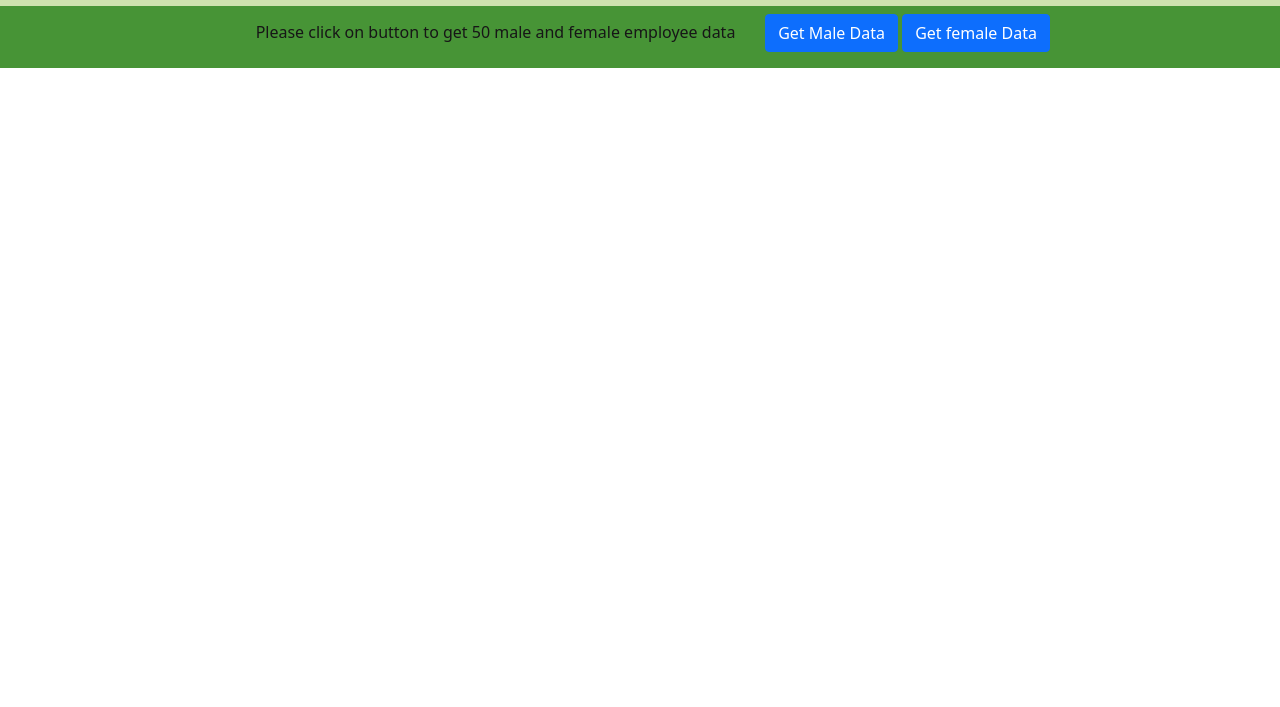
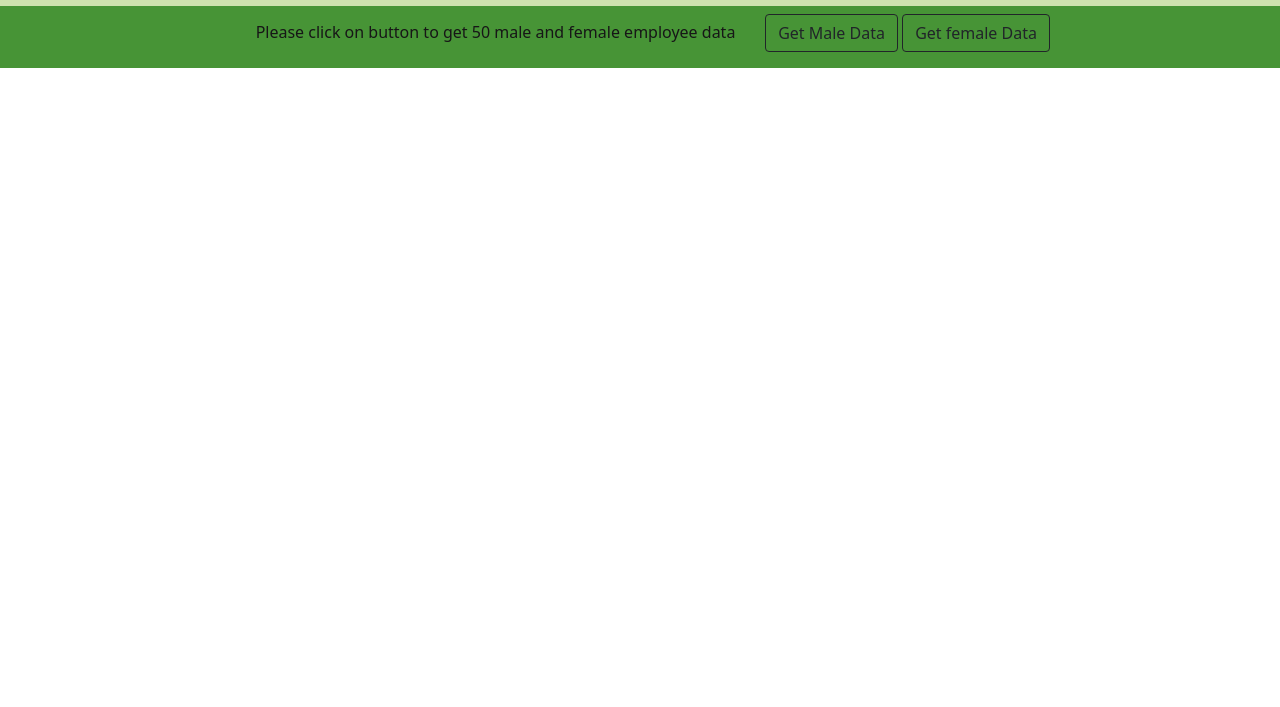
Before and after one commit to aadil124/FetchDataFromAPIs, a plain HTML site: page index.html in a window 1280 px wide. Shown: the part 93-800 px from the top of the page. Drawn offline with nearby package versions, Linux system fonts and the light colour scheme.

Commit message:
some changes

```diff
--- a/index.html
+++ b/index.html
@@ -18,11 +18,12 @@
         <h1 id="title">Fetching Random Data From Dummy API</h1>
         <div class="para">
             <span id="span">Please click on button to get 50 male and female employee data</span>
-            <button class="btn btn-primary" id="btnMale">Get Male Data</button>
-            <button class="btn btn-primary" id="btnFemale">Get female Data</button>
+            <button class="btn btn-outline-dark" id="btnMale">Get Male Data</button>
+            <button class="btn btn-outline-dark" id="btnFemale">Get female Data</button>
         </div>
-        <div class="row row-cols-1 row-cols-md-3 g-4 cardItem  text-bg-dark m-3">
+        <div class="row row-cols-1 row-cols-sm-2 row-cols-md-3 row-cols-lg-4 g-4 cardItem m-3">
         </div>
+    </div>
     </div>
     <script src="fetchData.js"></script>
 </body>
```
